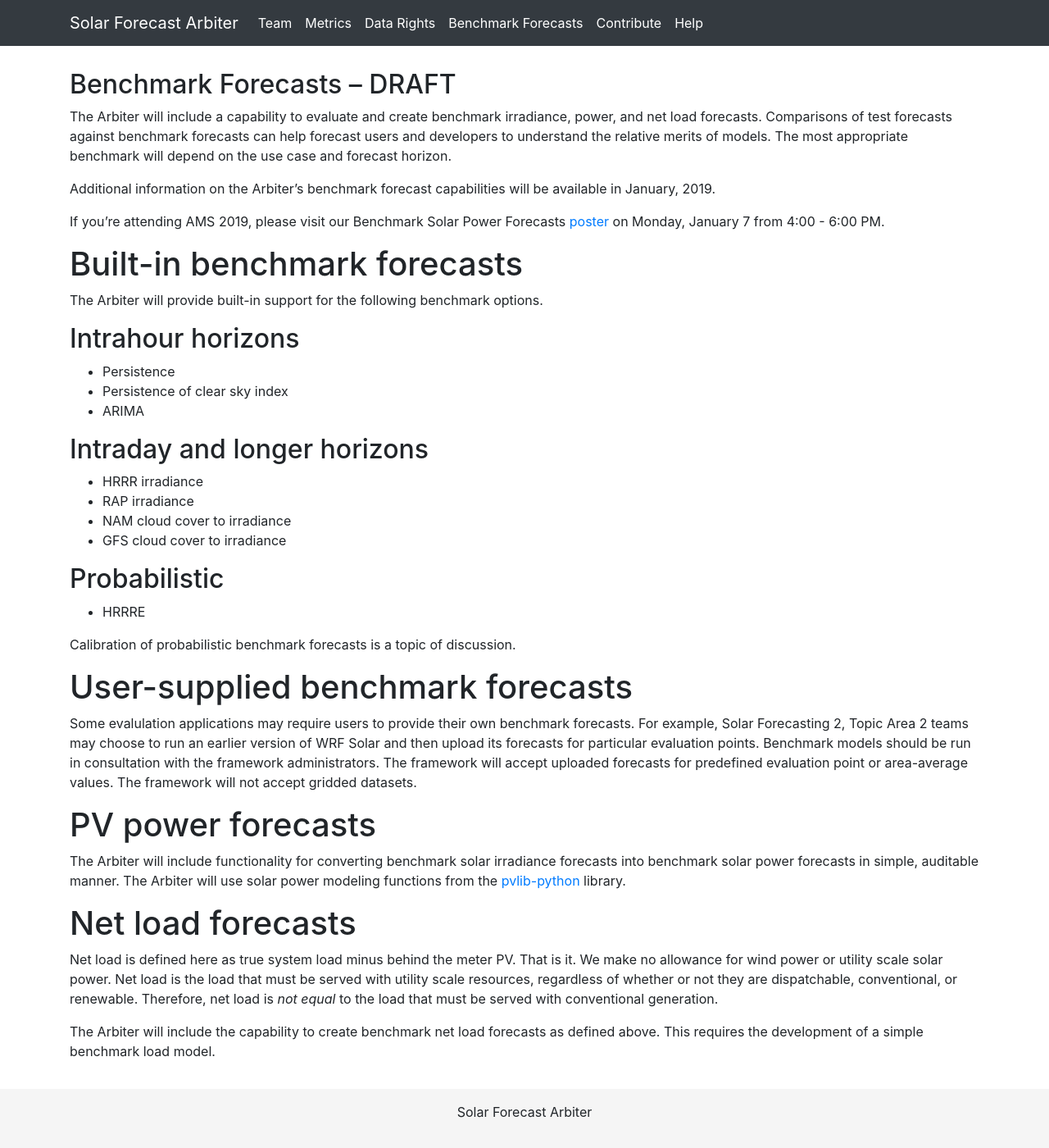
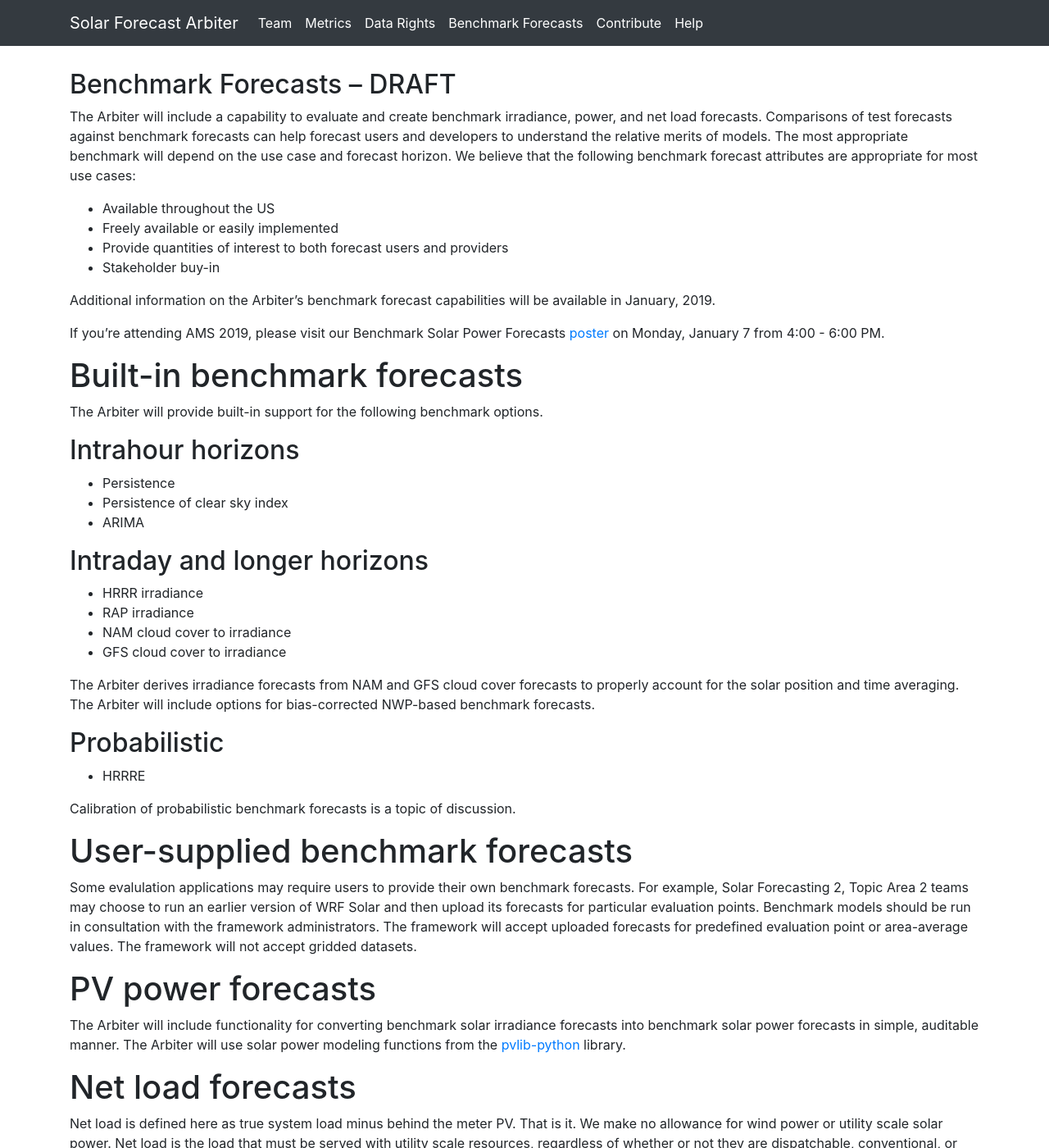
Before and after one commit to SolarArbiter/SolarArbiter.github.io, a Jekyll site: the page built from benchmarks.md, in a window 1280 px wide and 1400 px high. Shown: the whole window at 82% size. Built offline with Jekyll 4.4.1, drawn with Linux system fonts in a browser that asks for light colours; our own code applies the rules of GitHub Pages for plain Markdown files.

Commit message:
attributes

```diff
--- a/benchmarks.md
+++ b/benchmarks.md
@@ -9,7 +9,14 @@ The Arbiter will include a capability to evaluate and create benchmark
 irradiance, power, and net load forecasts. Comparisons of test forecasts
 against benchmark forecasts can help forecast users and developers to
 understand the relative merits of models. The most appropriate benchmark
-will depend on the use case and forecast horizon.
+will depend on the use case and forecast horizon. We believe that the
+following benchmark forecast attributes are appropriate for most use
+cases:
+
+* Available throughout the US
+* Freely available or easily implemented
+* Provide quantities of interest to both forecast users and providers
+* Stakeholder buy-in
 
 Additional information on the Arbiter's benchmark forecast capabilities
 will be available in January, 2019.
@@ -40,6 +47,10 @@ Intraday and longer horizons
 * RAP irradiance
 * NAM cloud cover to irradiance
 * GFS cloud cover to irradiance
+
+The Arbiter derives irradiance forecasts from NAM and GFS cloud cover
+forecasts to properly account for the solar position and time averaging. The
+Arbiter will include options for bias-corrected NWP-based benchmark forecasts.
 
 
 Probabilistic
```
